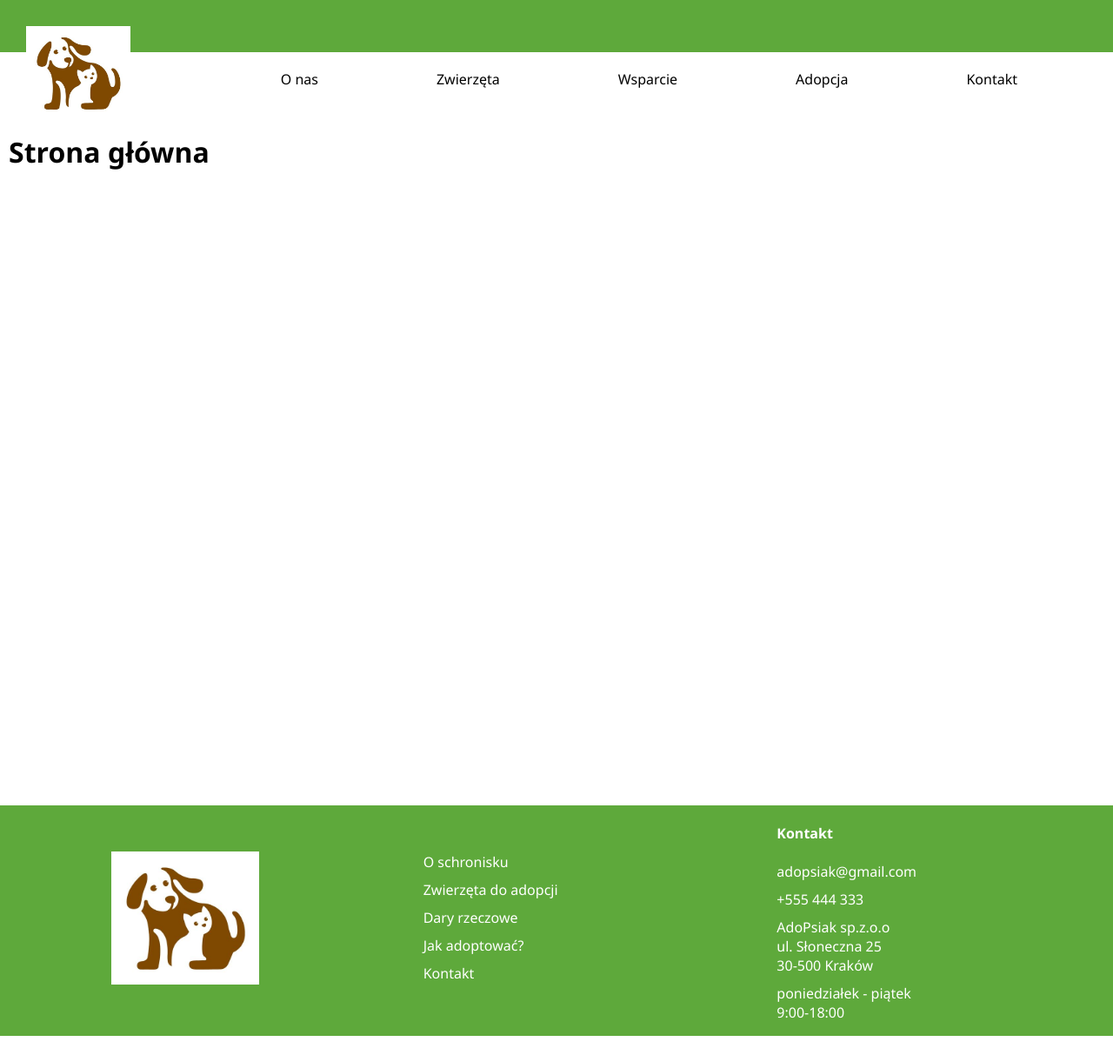
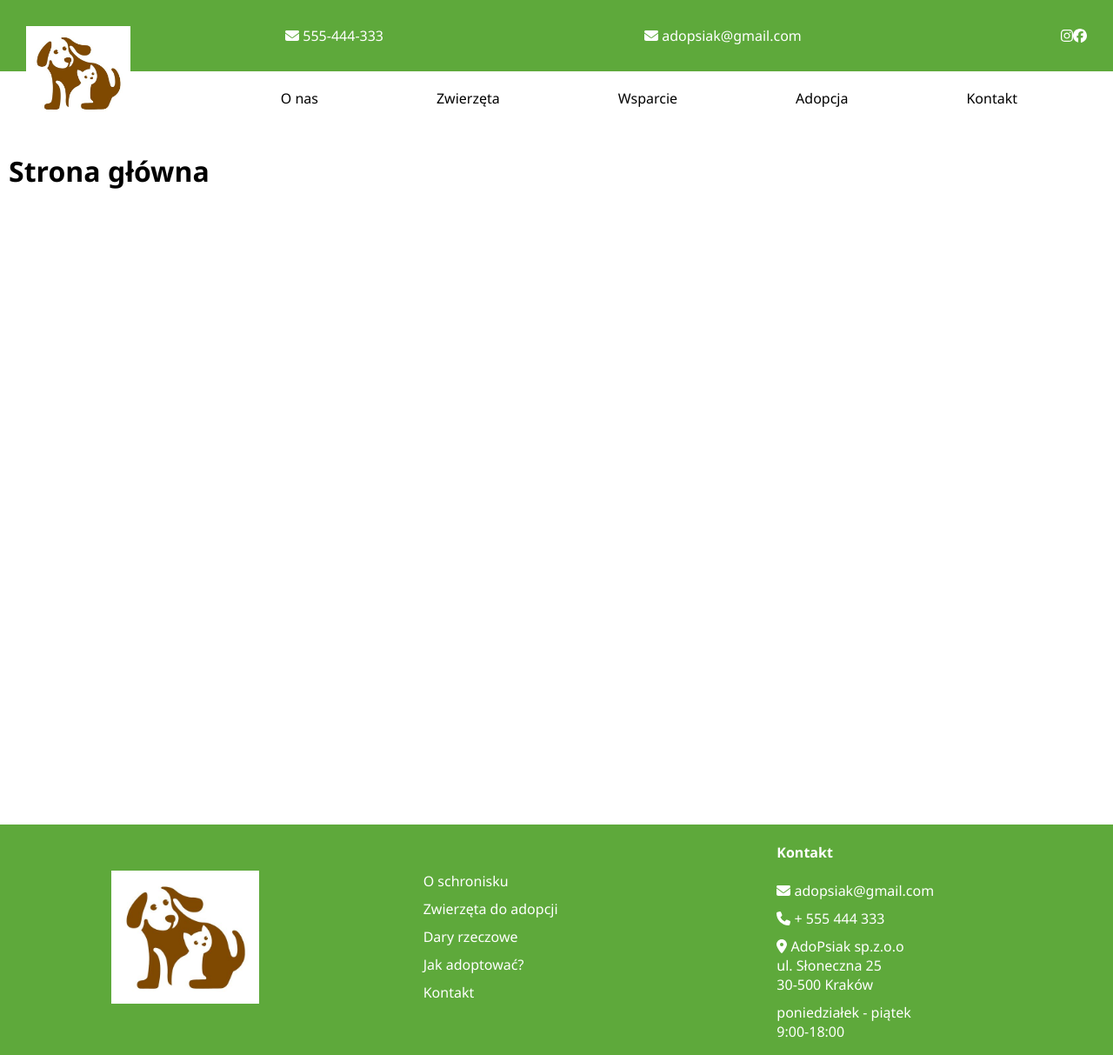
Before and after one commit to Nikaszka/adopsiak, a Vue app: page / in a window 1280 px wide. Shown: the whole page at 87% size. Before the commit the page ends 1191 px from the top, so only its background shows below. Built offline with nearby package versions, Linux system fonts and the light colour scheme.

Commit message:
dodanie ikon

```diff
--- a/src/App.vue
+++ b/src/App.vue
@@ -1,12 +1,7 @@
 <template>
   <div>
-    <div class = "headers">
-        <page-header>
-          <router-link to="/" class="logo-container" >
-          <img src="/kot_pies.jpg" alt="Logo">
-        </router-link>
-        </page-header>
-
+    <!-- <div class = "headers"> -->
+        <page-header> </page-header>
         <page-nav>
           <router-link to="/about" class="nav-button">O nas</router-link>
           <router-link to="/animals" class="nav-button">Zwierzęta</router-link>
@@ -21,8 +16,7 @@
     </page-main>
 
     <page-footer></page-footer>
-  </div>
-
+  <!-- </div> -->
 </template>
 
 
@@ -32,4 +26,5 @@ import PageHeader from './components/PageHeader.vue'
 import PageNav from './components/PageNav.vue'
 import PageFooter from './components/PageFooter.vue'
 import PageMain from './components/PageMain.vue'
+
 </script>
--- a/src/assets/app.css
+++ b/src/assets/app.css
@@ -9,8 +9,9 @@ header{
     padding: 30px;
     background-color: rgb(94, 169, 59);
     color: white;
-    /* position: relative; */
 
+    display: flex;
+    justify-content: space-between;
 }
  nav a+a {
     margin-left: 1rem;
@@ -74,11 +75,15 @@ footer{
 }
 
 .footer-menu ul li {
-    margin-bottom: 10px; /* Zwiększenie odstępu między elementami li */
+    margin-bottom: 10px;
     color: white;
 }
 
 ul {
-    margin-top: 10px; /* Zwiększenie odstępu między elementami li */
+    margin-top: 10px;
     list-style-type: none;
 }
+
+.header-info span{
+    padding: 150px;
+}
--- a/src/components/PageFooter.vue
+++ b/src/components/PageFooter.vue
@@ -20,10 +20,11 @@
     <div class="footer-menu">
       <ul>
         <li><h4>Kontakt</h4></li>
-        <li>adopsiak@gmail.com</li>
-        <li>+555 444 333</li>
-        <li>AdoPsiak sp.z.o.o <br> ul. Słoneczna 25 <br> 30-500 Kraków</li>
+        <li><font-awesome-icon icon="envelope"/> adopsiak@gmail.com</li>
+        <li><font-awesome-icon icon="phone" /> + 555 444 333</li>
+        <li><font-awesome-icon icon="location-dot"/> AdoPsiak sp.z.o.o <br> ul. Słoneczna 25 <br> 30-500 Kraków</li>
         <li>poniedziałek - piątek <br> 9:00-18:00</li>
+
       </ul>
     </div>
   </div>
--- a/src/components/PageHeader.vue
+++ b/src/components/PageHeader.vue
@@ -1,3 +1,20 @@
 <template>
-    <header><slot></slot></header>
+    <header>
+        <div>
+        <router-link to="/" class="logo-container" >
+          <img src="/kot_pies.jpg" alt="Logo">
+        </router-link>
+        </div>
+
+        <div class = "header-info">
+          <span><font-awesome-icon icon="envelope"/>  555-444-333</span>
+          <span><font-awesome-icon icon="envelope"/>  adopsiak@gmail.com</span>
+        </div>
+
+        <div>
+          <span><font-awesome-icon :icon="['fab', 'instagram']"/></span>
+          <span><font-awesome-icon :icon="['fab', 'facebook']"/></span>
+        </div>
+
+    </header>
 </template>
--- a/src/main.js
+++ b/src/main.js
@@ -3,9 +3,14 @@ import router from './router'
 import App from './App.vue'
 import './assets/app.css'
 
+import { library } from "@fortawesome/fontawesome-svg-core";
+import { faPhone, faEnvelope, faLocationDot} from "@fortawesome/free-solid-svg-icons";
+import { faInstagram, faFacebook } from "@fortawesome/free-brands-svg-icons";
+import { FontAwesomeIcon } from "@fortawesome/vue-fontawesome";
 
-
+library.add(faPhone, faEnvelope, faLocationDot, faInstagram, faFacebook);
 
 createApp(App)
+.component('font-awesome-icon', FontAwesomeIcon)
 .use(router)
 .mount('#app')
```
Also changed, not shown: package.json (+7 -0 lines), 1 other file (tests, documents, lock files or other folders).
